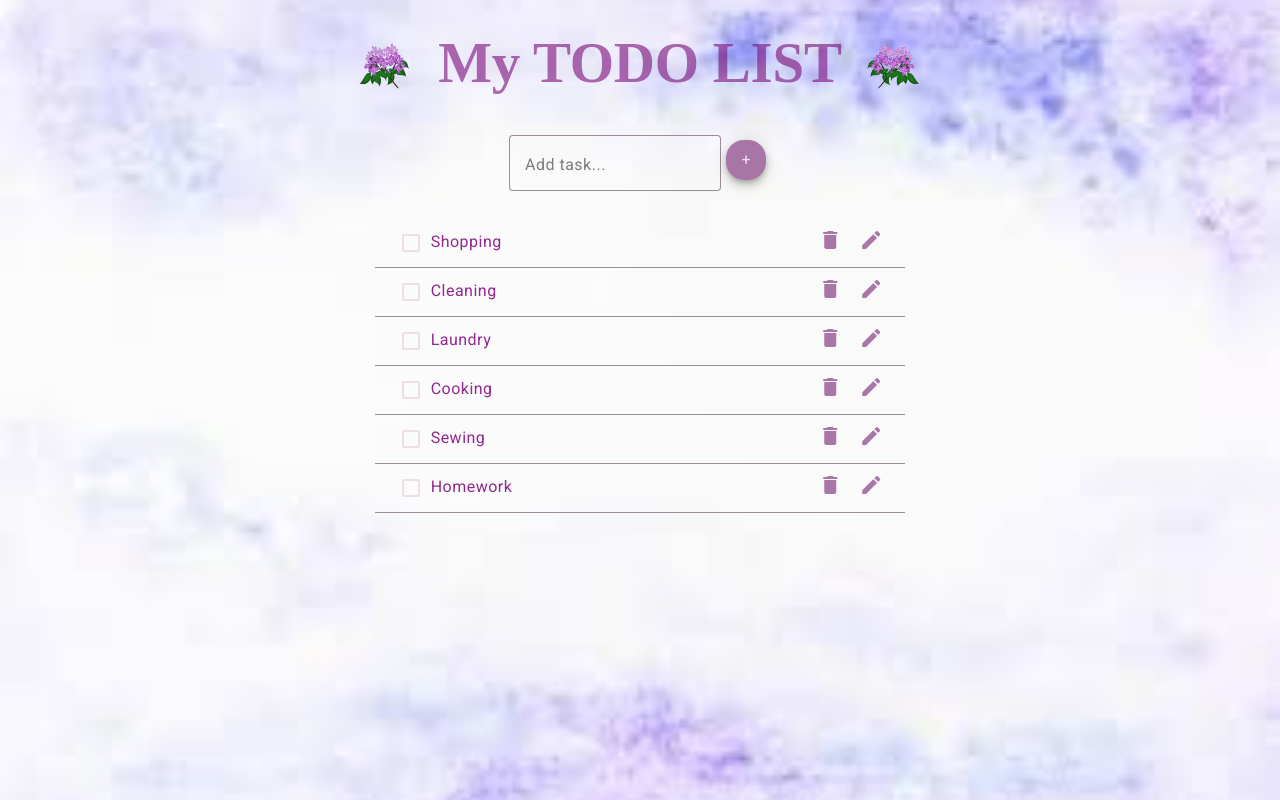
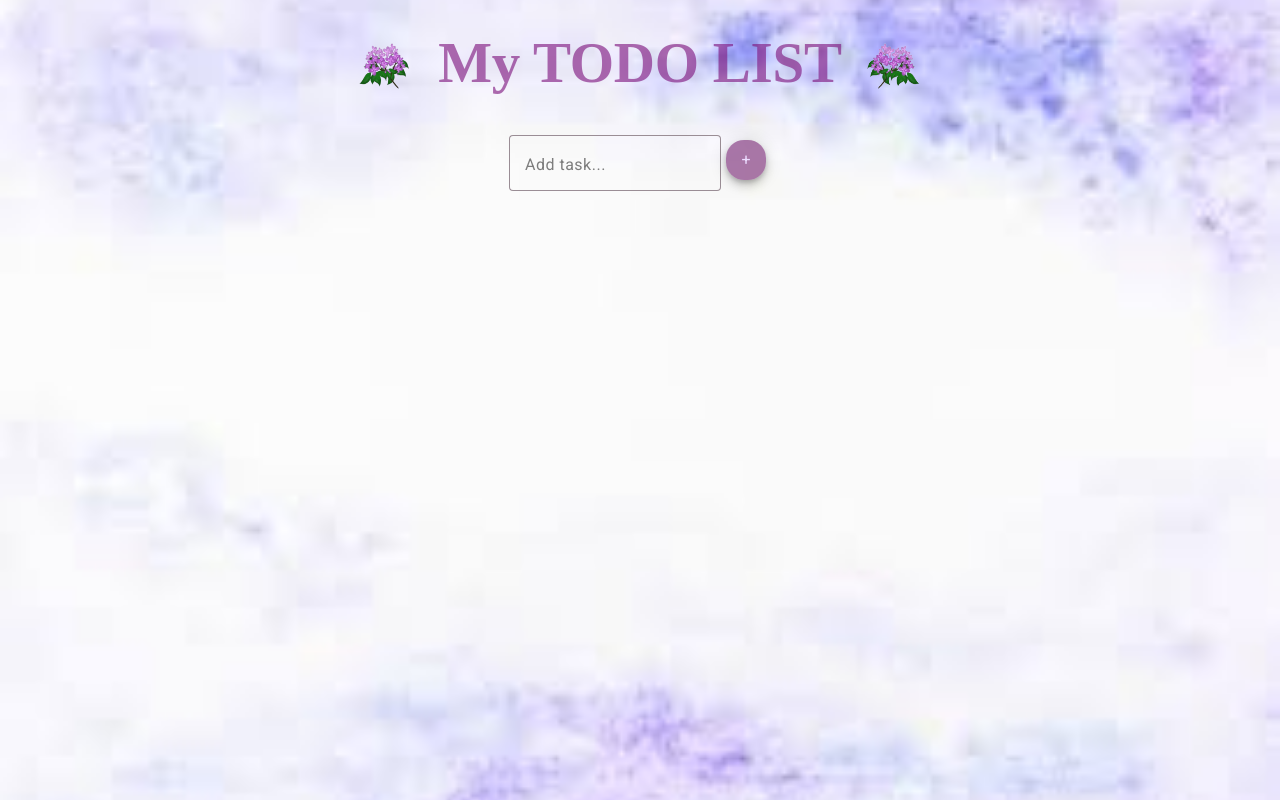
Before and after one commit to FarahBahaa/Todo-List, an Angular app: page / in a window 1280 px wide. Built offline with nearby package versions, Linux system fonts and the light colour scheme.

Commit message:
Added Edit and Delete Functionality with ngModel in TodoList Item Component

```diff
--- a/src/app/todo-list-items/todo-list-items.component.html
+++ b/src/app/todo-list-items/todo-list-items.component.html
@@ -1,127 +1,24 @@
 <div class="todo-list-items-container">
   <mat-list>
-    <div>
+    @for(task of items; track task) {
       <mat-list-item>
         <div class="todo-item">
           <div class="items">
             <mat-checkbox></mat-checkbox>
-            <span>Shopping</span>
+      <!-- <input matInput type="text" id="task" value="{{task}}" [readonly]="task"> -->
+      <input matInput type="text" [(ngModel)]="task.text" [readonly]="!task.isEditable">
           </div>
           <div class="buttons">
-            <button mat-fab-button color="warn">
+            <button mat-fab-button color="warn" (click) = "deleteItem(task)">
               <mat-icon>delete</mat-icon>
             </button>
-            <button mat-fab-button color="primary">
-              <mat-icon>edit</mat-icon>
+            <button mat-fab-button color="primary" (click) = "editItem(task)" >
+              <mat-icon>{{ task.isEditable ? 'check' : 'edit' }}</mat-icon>
             </button>
           </div>
         </div>
+        <mat-divider></mat-divider>
       </mat-list-item>
-    </div>
-
-    <mat-divider></mat-divider>
-
-    <div>
-      <mat-list-item>
-        <div class="todo-item">
-          <div class="items">
-            <mat-checkbox></mat-checkbox>
-            <span>Cleaning</span>
-          </div>
-          <div class="buttons">
-            <button mat-fab-button color="warn">
-              <mat-icon>delete</mat-icon>
-            </button>
-            <button mat-fab-button color="primary">
-              <mat-icon>edit</mat-icon>
-            </button>
-          </div>
-        </div>
-      </mat-list-item>
-    </div>
-
-    <mat-divider></mat-divider>
-
-    <div>
-      <mat-list-item>
-        <div class="todo-item">
-          <div class="items">
-            <mat-checkbox></mat-checkbox>
-            <span>Laundry</span>
-          </div>
-          <div class="buttons">
-            <button mat-fab-button color="warn">
-              <mat-icon>delete</mat-icon>
-            </button>
-            <button mat-fab-button color="primary">
-              <mat-icon>edit</mat-icon>
-            </button>
-          </div>
-        </div>
-      </mat-list-item>
-    </div>
-
-    <mat-divider></mat-divider>
-
-    <div>
-      <mat-list-item>
-        <div class="todo-item">
-          <div class="items">
-            <mat-checkbox></mat-checkbox>
-            <span>Cooking</span>
-          </div>
-          <div class="buttons">
-            <button mat-fab-button color="warn">
-              <mat-icon>delete</mat-icon>
-            </button>
-            <button mat-fab-button color="primary">
-              <mat-icon>edit</mat-icon>
-            </button>
-          </div>
-        </div>
-      </mat-list-item>
-    </div>
-    <mat-divider></mat-divider>
-
-    <div>
-      <mat-list-item>
-        <div class="todo-item">
-          <div class="items">
-            <mat-checkbox></mat-checkbox>
-            <span>Sewing</span>
-          </div>
-          <div class="buttons">
-            <button mat-fab-button color="warn">
-              <mat-icon>delete</mat-icon>
-            </button>
-            <button mat-fab-button color="primary">
-              <mat-icon>edit</mat-icon>
-            </button>
-          </div>
-        </div>
-      </mat-list-item>
-    </div>
-    <mat-divider></mat-divider>
-
-    <div>
-      <mat-list-item>
-        <div class="todo-item">
-          <div class="items">
-            <mat-checkbox></mat-checkbox>
-            <span>Homework</span>
-          </div>
-          <div class="buttons">
-            <button mat-fab-button >
-              <mat-icon>delete</mat-icon>
-            </button>
-            <button mat-fab-button >
-              <mat-icon>edit</mat-icon>
-            </button>
-          </div>
-        </div>
-      </mat-list-item>
-    </div>
-    <mat-divider></mat-divider>
-
+    }
   </mat-list>
 </div>
--- a/src/app/todo-list-items/todo-list-items.component.ts
+++ b/src/app/todo-list-items/todo-list-items.component.ts
@@ -1,16 +1,38 @@
-import { Component } from '@angular/core';
-import {MatDividerModule} from '@angular/material/divider';
-import {MatListModule} from '@angular/material/list';
-import {MatIconModule} from '@angular/material/icon';
-import {MatButtonModule} from '@angular/material/button';
-import {MatCheckboxModule} from '@angular/material/checkbox';
+import { Component, Input } from '@angular/core';
+import { MatDividerModule } from '@angular/material/divider';
+import { MatListModule } from '@angular/material/list';
+import { MatIconModule } from '@angular/material/icon';
+import { MatButtonModule } from '@angular/material/button';
+import { MatCheckboxModule } from '@angular/material/checkbox';
+import { FormsModule } from '@angular/forms';
+import { CommonModule } from '@angular/common';
+
 @Component({
   selector: 'app-todo-list-items',
   standalone: true,
-  imports: [MatButtonModule, MatListModule, MatDividerModule, MatIconModule, MatCheckboxModule],
+  imports: [MatButtonModule, MatListModule, MatDividerModule, MatIconModule, MatCheckboxModule, FormsModule,
+    CommonModule
+  ],
   templateUrl: './todo-list-items.component.html',
   styleUrl: './todo-list-items.component.css'
 })
 export class TodoListItemsComponent {
+  @Input() items: {text:string; isEditable?:boolean; completed?:boolean}[] = [];
 
-}
+
+
+  deleteItem(task: {text:string}) {
+    this.items = this.items.filter(item => item.text !== task.text);
+  }
+
+  editItem(task: {isEditable?:boolean}){
+    if (task.isEditable) {
+
+      task.isEditable = false;
+    } else {
+
+      task.isEditable = true;
+    }
+  }
+
+  }
```
